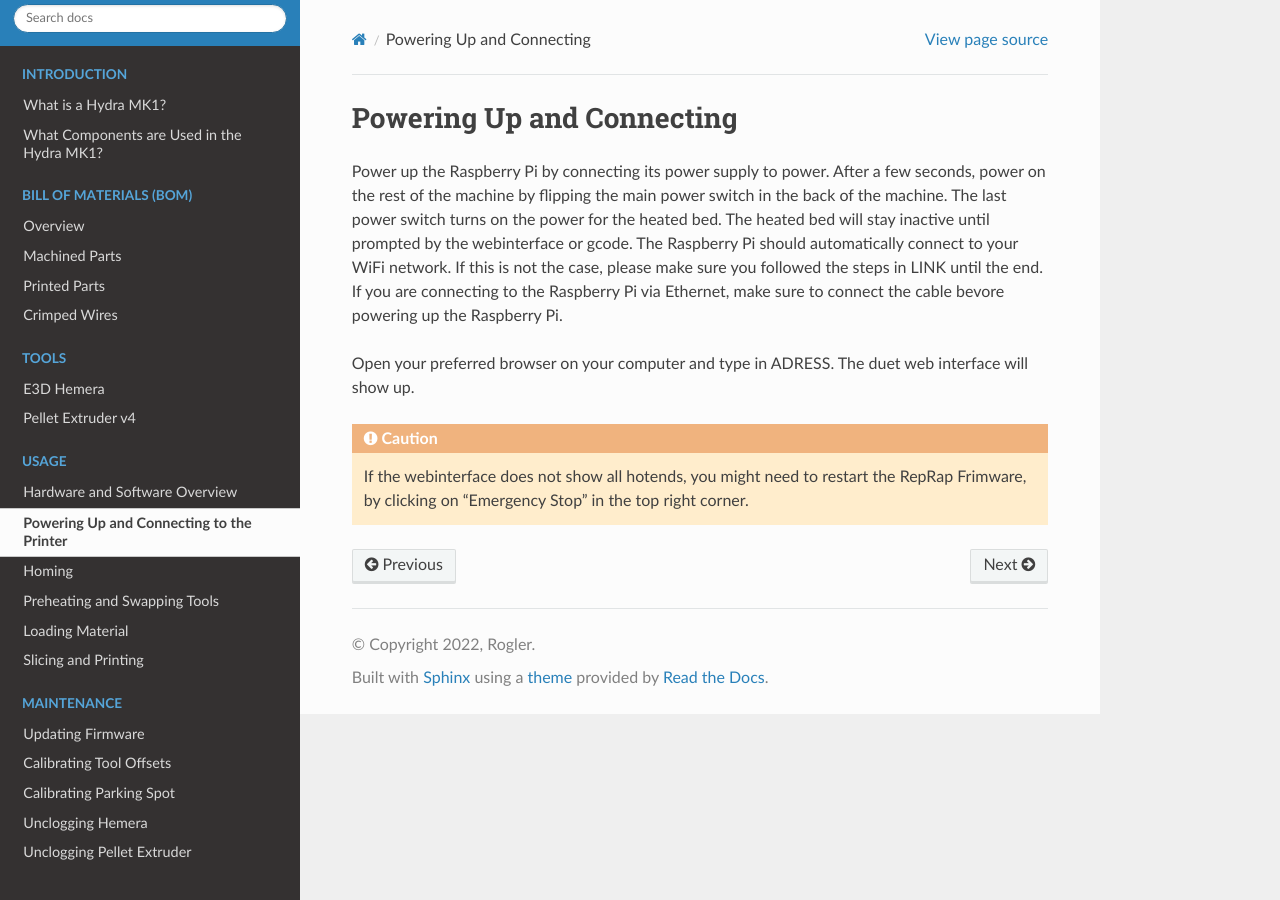
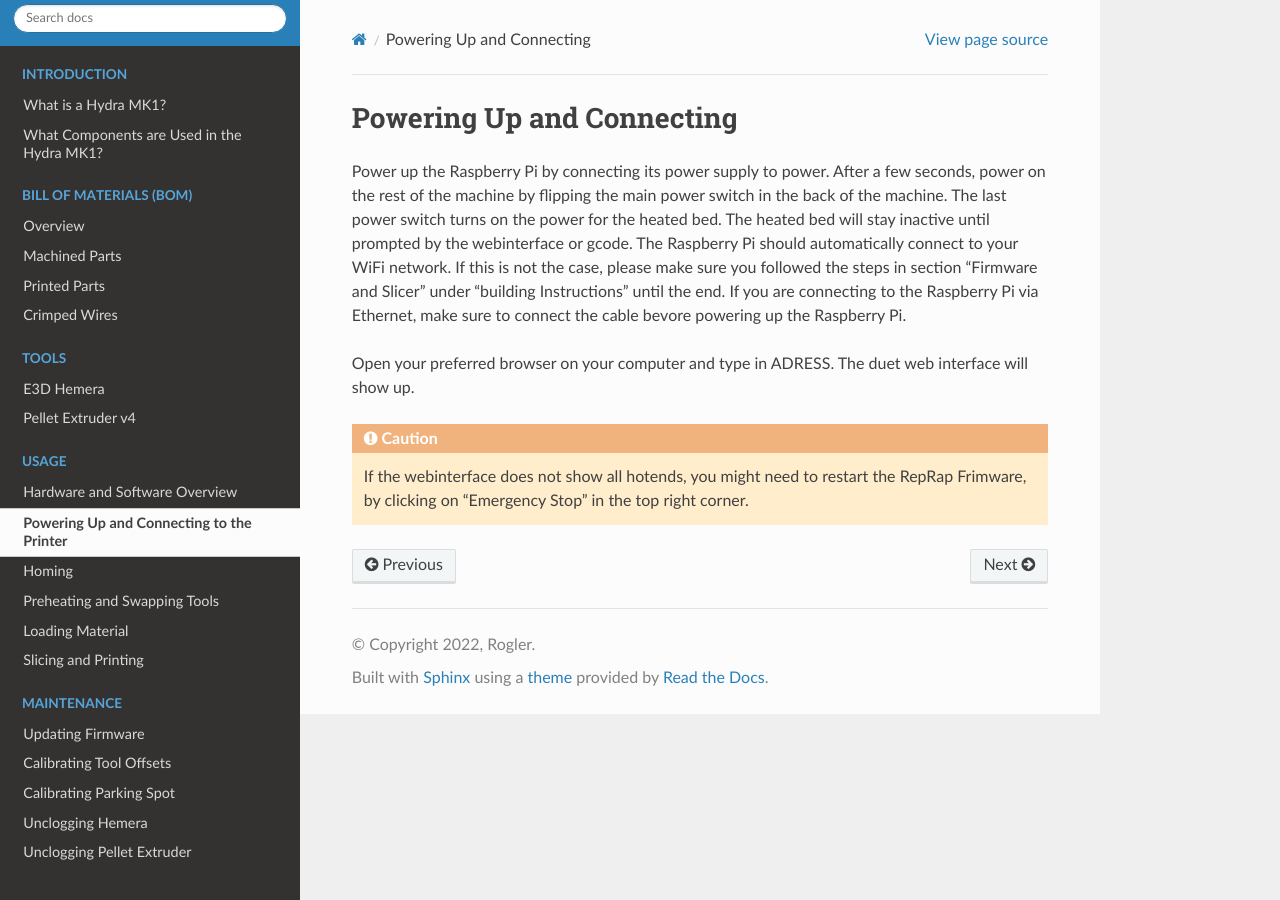
Before and after one commit to srl-ethz/hydra-documentation, a Sphinx documentation site: the page built from docs/source/usage/power.rst, in a window 1280 px wide. Built offline with Sphinx 7.4.7 and the Read the Docs theme 2.0.0, drawn with Linux system fonts in a browser that asks for light colours; pages that are not in the unit, such as notebooks, are missing from menus.

Commit message:
Update power.rst

```diff
--- a/docs/source/usage/power.rst
+++ b/docs/source/usage/power.rst
@@ -3,7 +3,7 @@ Powering Up and Connecting
 ################################
 
 Power up the Raspberry Pi by connecting its power supply to power. After a few seconds, power on the rest of the machine by flipping the main power switch in the back of the machine. The last power switch turns on the power for the heated bed. The heated bed will stay inactive until prompted by the webinterface or gcode.
-The Raspberry Pi should automatically connect to your WiFi network. If this is not the case, please make sure you followed the steps in LINK until the end. If you are connecting to the Raspberry Pi via Ethernet, make sure to connect the cable bevore powering up the Raspberry Pi.
+The Raspberry Pi should automatically connect to your WiFi network. If this is not the case, please make sure you followed the steps in section "Firmware and Slicer" under "building Instructions" until the end. If you are connecting to the Raspberry Pi via Ethernet, make sure to connect the cable bevore powering up the Raspberry Pi.
 
 Open your preferred browser on your computer and type in ADRESS. The duet web interface will show up.
 
```
